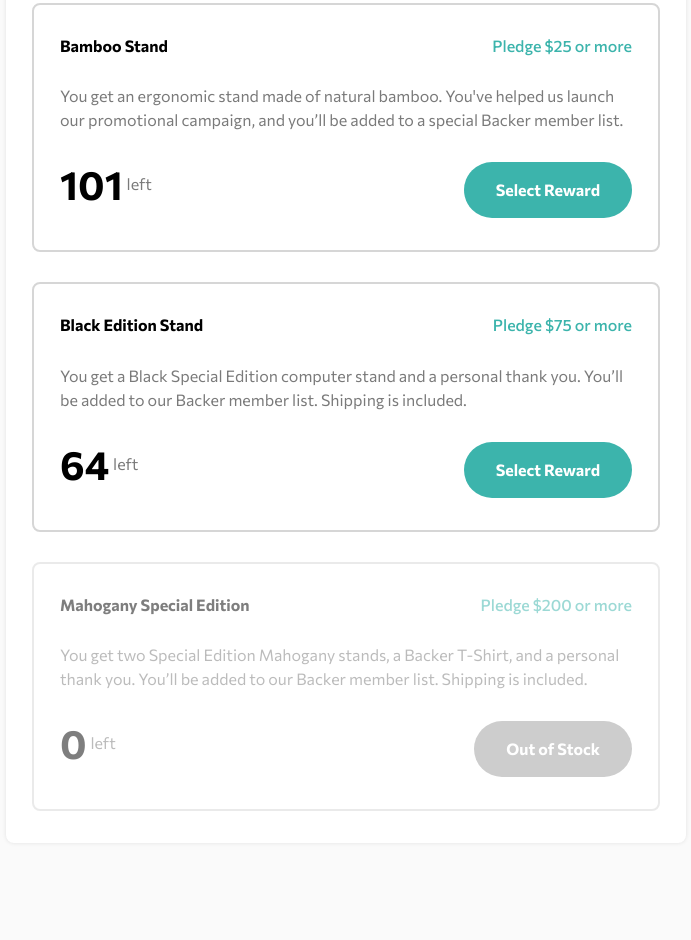
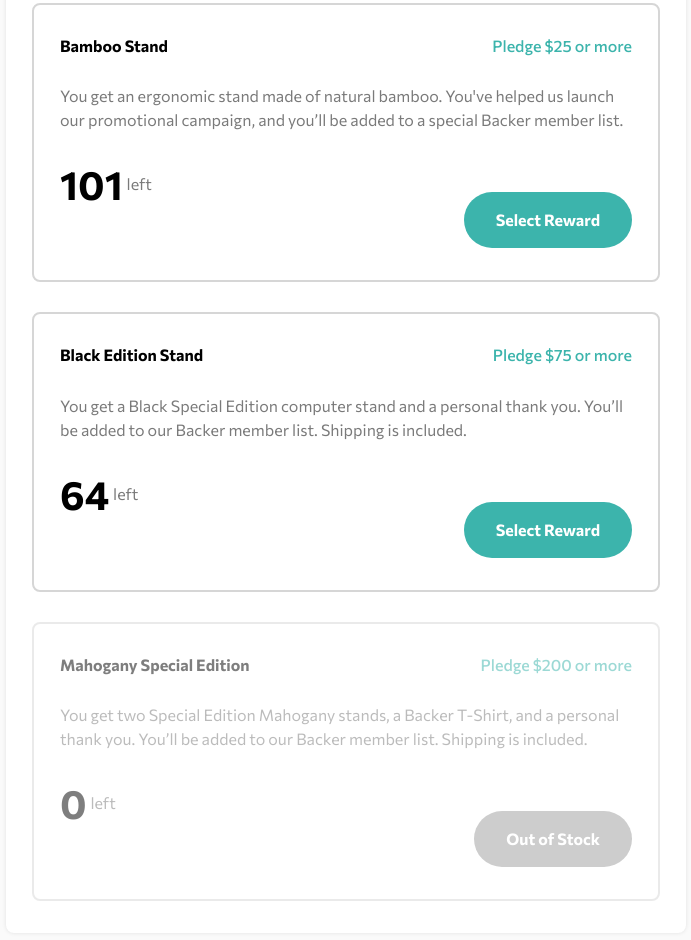
Before and after one commit to Drumstickz64/Crowdfund, a website built with Parcel: page src/index.html in a window 1280 px wide. Shown: the part 1076-2016 px from the top of the page, without its empty margins (294-985 px from the left). Before the commit the page ends 1967 px from the top, so only its background shows below. Built offline with nearby package versions, Linux system fonts and the light colour scheme.

Commit message:
fix pledge card select deal button not displaying properly

```diff
--- a/src/scss/blocks/_pledge-card.scss
+++ b/src/scss/blocks/_pledge-card.scss
@@ -40,6 +40,15 @@
     transform: translateY(-10rem);
   }
 
+  &:not(.is-selection) &-deal-area .btn {
+    margin-top: var(--flow-spacer);
+  }
+
+  &.is-disabled {
+    opacity: 0.5;
+  }
+
+  /* styles for selectable pledge cards (that contain radios) */
   &-footer,
   .line {
     display: none;
@@ -78,11 +87,6 @@
     color: var(--clr-black);
   }
 
-  &.is-disabled {
-    opacity: 0.5;
-  }
-
-  /* styles for selectable pledge cards (that contain radios) */
   &.is-selection &-stock span:first-child {
     font-size: var(--fs-lg);
   }
```
